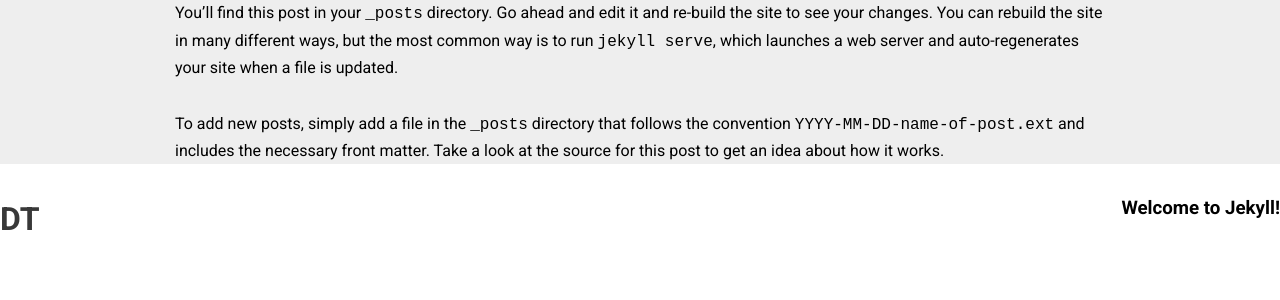
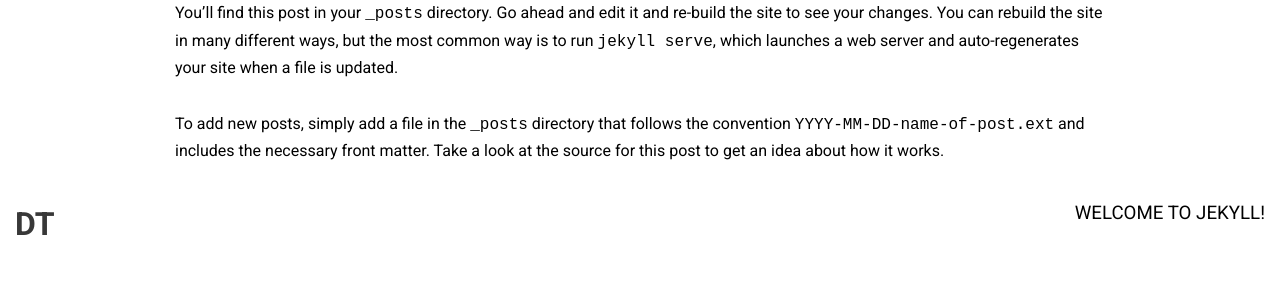
Before and after one commit to ginpro/ginpro.github.io, a Jekyll site: the page built from _posts/2015-10-03-welcome-to-jekyll.markdown, in a window 1280 px wide. Shown: the top 300 px of the page. Built offline with Jekyll 4.4.1, drawn with Linux system fonts in a browser that asks for light colours.

Commit message:
fixed css

```diff
--- a/_sass/_post-detail.scss
+++ b/_sass/_post-detail.scss
@@ -1,6 +1,4 @@
 .page-content {
-  background: #eee;
-
   .wrapper {
     with: 100%;
     max-width: 960px;
@@ -8,3 +6,20 @@
     padding: 0 15px;
   }
 }
+
+.footer-post {
+  position: fixed;
+  width: 100%;
+  background: #fff;
+  padding: 5px 15px;
+
+  h1, h3 {
+    padding: 0;
+    margin: 0;
+  }
+
+  h3 {
+    text-transform: uppercase;
+    font-weight: 400;
+  }
+}
```
